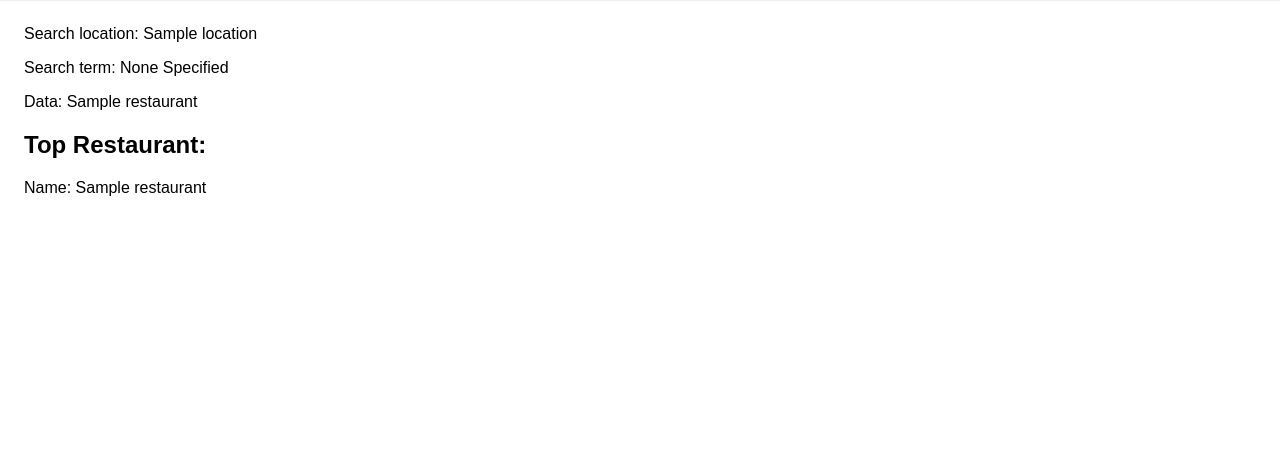
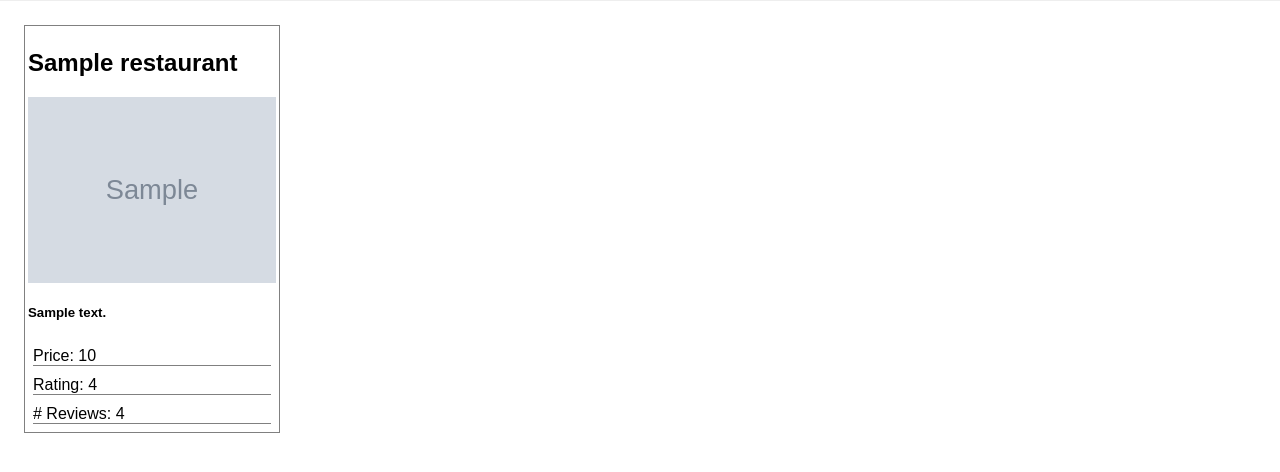
Before and after one commit to jacksonemiller/webdev-labs, a Flask app: template lab02/templates/restaurant.html in a window 1280 px wide. Shown: the part 127-599 px from the top of the page. Run offline with Flask 2, Linux system fonts and the light colour scheme; the template is opened without the code that fills it: most values are stand-ins (such as "Sample title", 1, 10 or a date in 2020); grey boxes marked "Sample" are stand-in pictures; some libraries are stand-ins or nearby versions.

Commit message:
rest of lab

```diff
--- a/lab02/app.py
+++ b/lab02/app.py
@@ -52,12 +52,17 @@ def exercise2():
 @app.route('/restaurant-data/')
 @app.route('/restaurant-data')
 def exercise3():
-    search_term = 'pizza'
-    location = 'Evanston, Il'
+    args = request.args
+    location = args.get('location')
+    search_term = args.get('term')
+    if not (location and search_term):
+        return '"location" and "term" are required query parameters'
+
     url = 'https://www.apitutor.org/yelp/simple/v3/businesses/search?location={0}&term={1}'.format(location, search_term)
     response = requests.get(url)
     data = response.json()
     pprint(data) # for debugging -- prints the result to the command line
+
     return json.dumps(data)
 
 ##############
@@ -72,7 +77,6 @@ def exercise4():
     if not (location and search_term):
         return '"location" and "term" are required query parameters'
 
-
     url = 'https://www.apitutor.org/yelp/simple/v3/businesses/search?location={0}&term={1}'.format(location, search_term)
     response = requests.get(url)
     restaurants = response.json()
@@ -82,7 +86,7 @@ def exercise4():
         user=current_user,
         search_term=search_term,
         location=location,
-        restaurant=restaurants[0]
+        restaurant=restaurants[0] # just show the first restaurant in the list.
     )
 
 @app.route('/cards/')
--- a/lab02/static/style.css
+++ b/lab02/static/style.css
@@ -27,6 +27,11 @@ main {
     margin: 3vh;
 }
 
+section {
+    margin: 5px;
+    border-bottom: 1px solid grey;
+}
+
 
 @media only screen and (max-width: 1000px) {
     /* Media queries go here */
--- a/lab02/templates/restaurant.html
+++ b/lab02/templates/restaurant.html
@@ -10,12 +10,13 @@
 <body>
     {% include 'includes/header.html' %}
 
-    <main>
-        <p>Search location: {{location}}</p>
-        <p>Search term: {{search_term or 'None Specified'}}</p>
-        <p>Data: {{ restaurant }}</p>
-        <h2>Top Restaurant:</h2>
-        <p>Name: {{ restaurant.get('name') }}</p>
+    <main style="width: 20%; display: flex; flex-direction: column; border: 1px solid grey; padding: 3px">
+        <h2>{{ restaurant.get('name') }}</h2>
+        <img src="{{ restaurant.image_url }}">
+        <h5>{{ restaurant.display_address }}</h5>
+        <section>Price: {{ restaurant.price }}</section>
+        <section>Rating: {{ restaurant.rating }}</section>
+        <section># Reviews: {{ restaurant.rating }}</section>
     </main>
 </body>
 </html>
```
